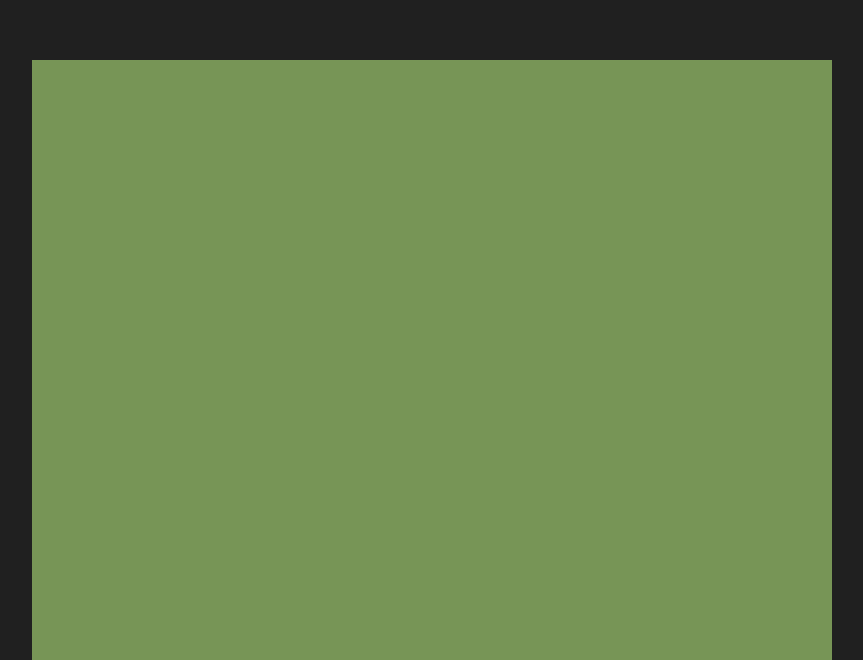
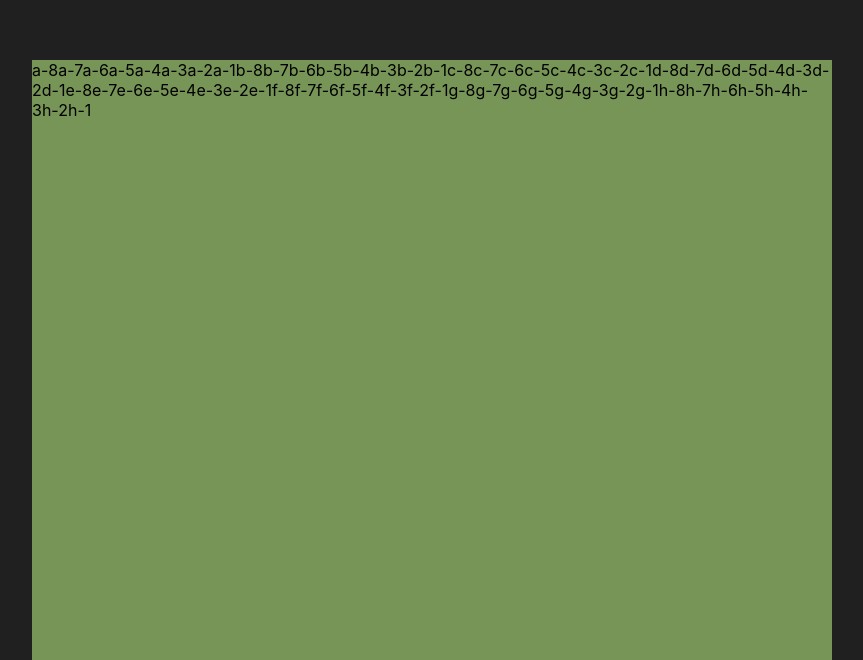
Before and after one commit to Reigningeddie/Chess-react, a React (Create React App) app: page / in a window 1280 px wide. Shown: the part 140-800 px from the top of the page, without its empty margins (208-1071 px from the left). Built offline with nearby package versions, Linux system fonts and the light colour scheme.

Commit message:
added for loops to name grid

```diff
--- a/src/components/chessboard.tsx
+++ b/src/components/chessboard.tsx
@@ -7,5 +7,16 @@ const hAxis = ["a", "b", "c", "d", "e", "f", "g", "h"];
 const vAxis = [1, 2, 3, 4, 5, 6, 7, 8];
 
 export default function chessboard() {
-    return <div id="chessboard"></div>;
+    //* creates an array
+        let board = [];
+    //* loops through horizontal
+        for(let i = 0; i < hAxis.length; i++) {
+        //* invert loops through vertical axis
+            for(let j = vAxis.length-1; j >= 0; j--) {
+                console.log(hAxis[i], vAxis[j]);
+            //* combines V and H axis' and puts it on the board
+                board.push(<span>{hAxis[i]}-{vAxis[j]}</span>);
+            }
+        }
+    return <div id="chessboard">{board}</div>;
 }
```
